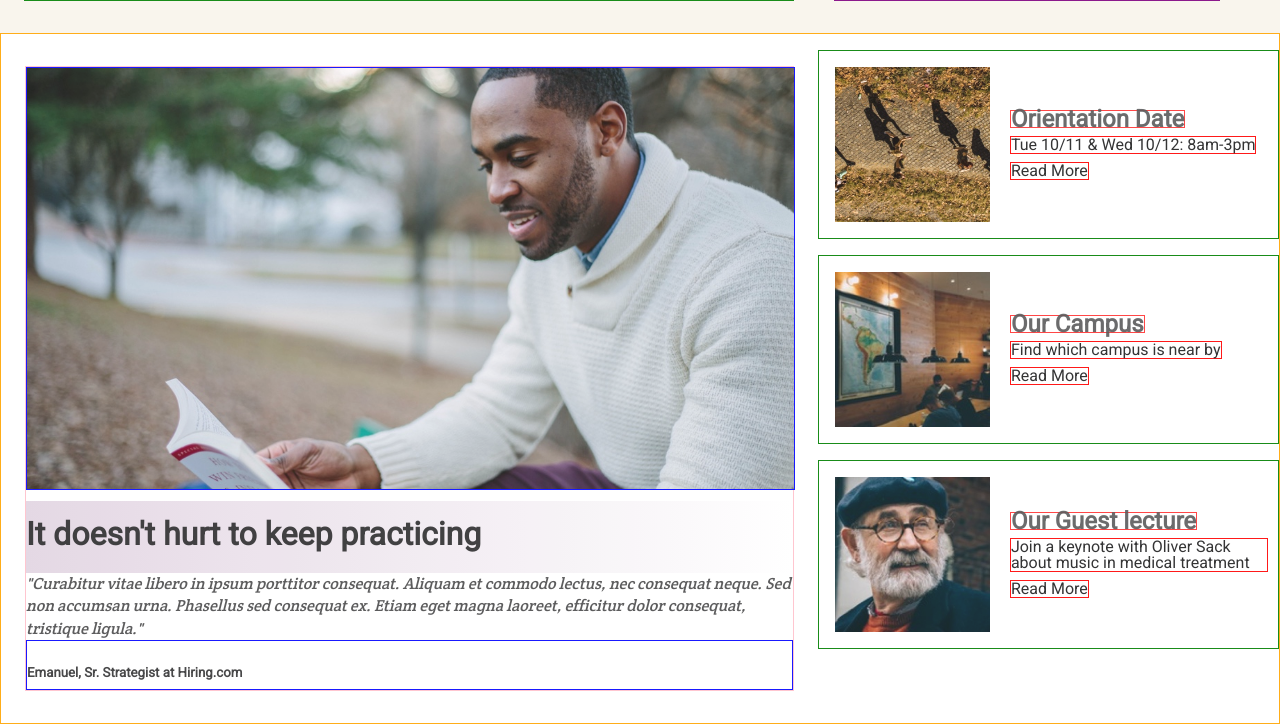
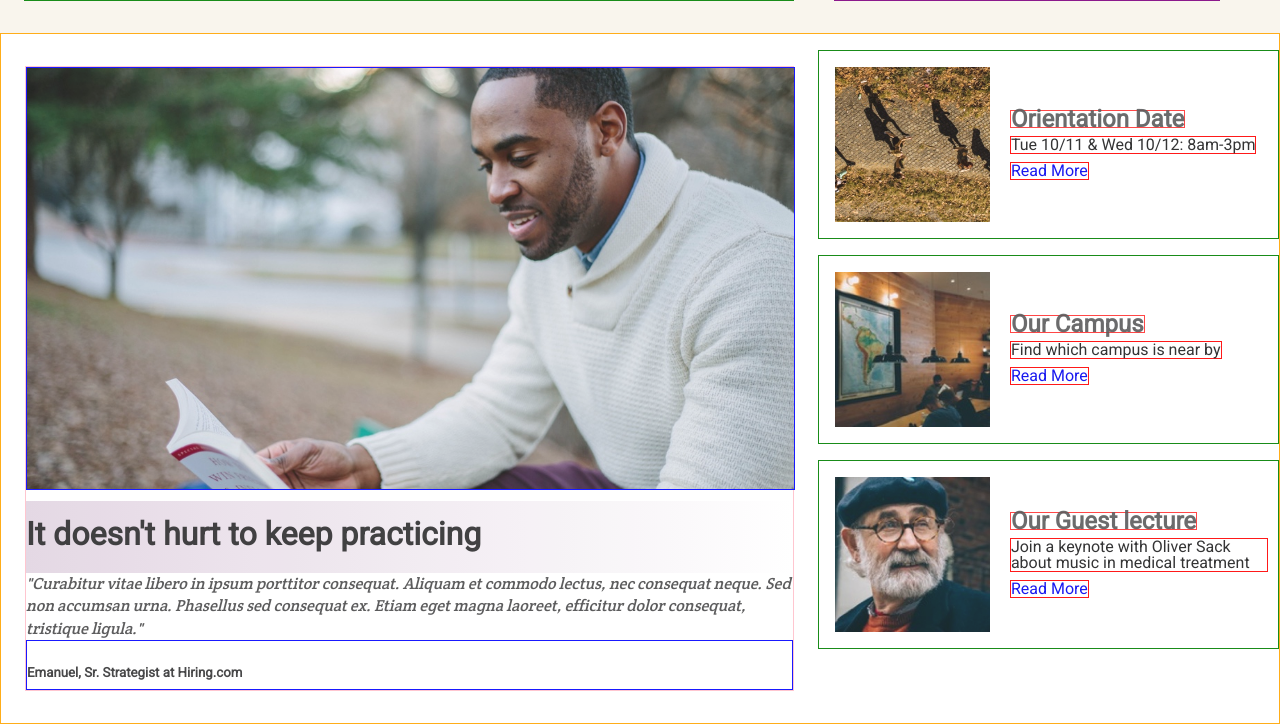
Before and after one commit to kstanigar/capstone, a plain HTML site: page index.html in a window 1280 px wide. Shown: the part 625-1349 px from the top of the page. Drawn offline with Linux system fonts and the light colour scheme.

Commit message:
Information link fix

```diff
--- a/index.html
+++ b/index.html
@@ -93,7 +93,7 @@
           <div class="info-text">
             <h3>Orientation Date</h3>
             <p>Tue 10/11 & Wed 10/12: 8am-3pm</p>
-            <a src="#">Read More</a>
+            <a href="#">Read More</a>
           </div>
         </div>
         <div class="info-card">
@@ -102,7 +102,7 @@
           <div class="info-text">
             <h3>Our Campus</h3>
             <p>Find which campus is near by</p>
-            <a src="#">Read More</a>
+            <a href="#">Read More</a>
           </div>
         </div>
         <div class="info-card">
@@ -111,7 +111,7 @@
           <div class="info-text">
             <h3>Our Guest lecture</h3>
             <p>Join a keynote with Oliver Sack about music in medical treatment</p>
-            <a src="#">Read More</a>
+            <a href="#">Read More</a>
           </div>
         </div>
       </div>
--- a/resources/css/style.css
+++ b/resources/css/style.css
@@ -72,6 +72,10 @@ blockquote {
   border: 1px solid green;
 }
 
+.info-text a {
+  text-decoration: none;
+}
+
 
 /*  Header  */
 
@@ -141,7 +145,7 @@ blockquote {
   list-style-type: none;
 }
 
-.desktop > ul li {
+.desktop ul li {
   display: inline;
   padding: 0.15rem 0.25rem;
   margin-left: .5rem;
```
